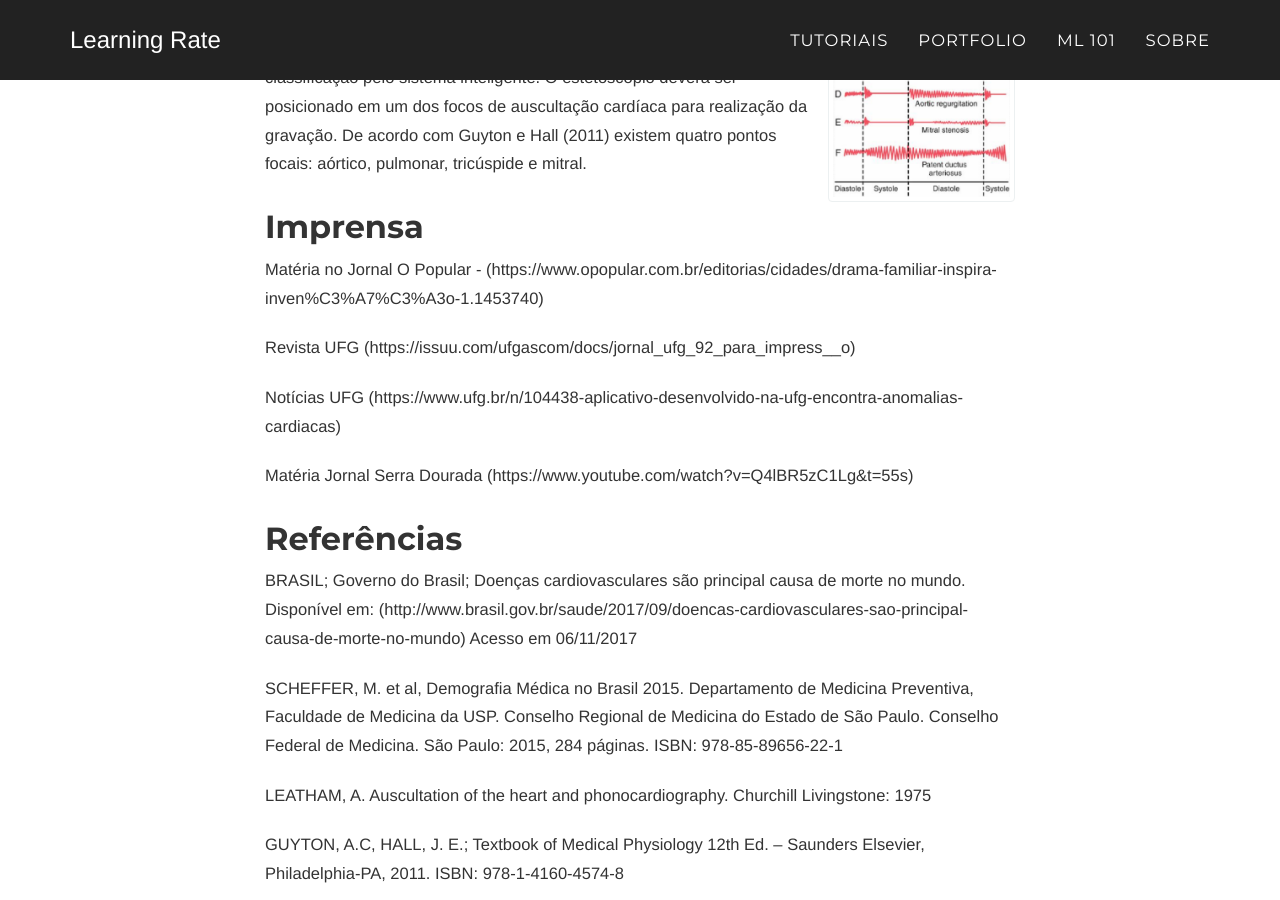
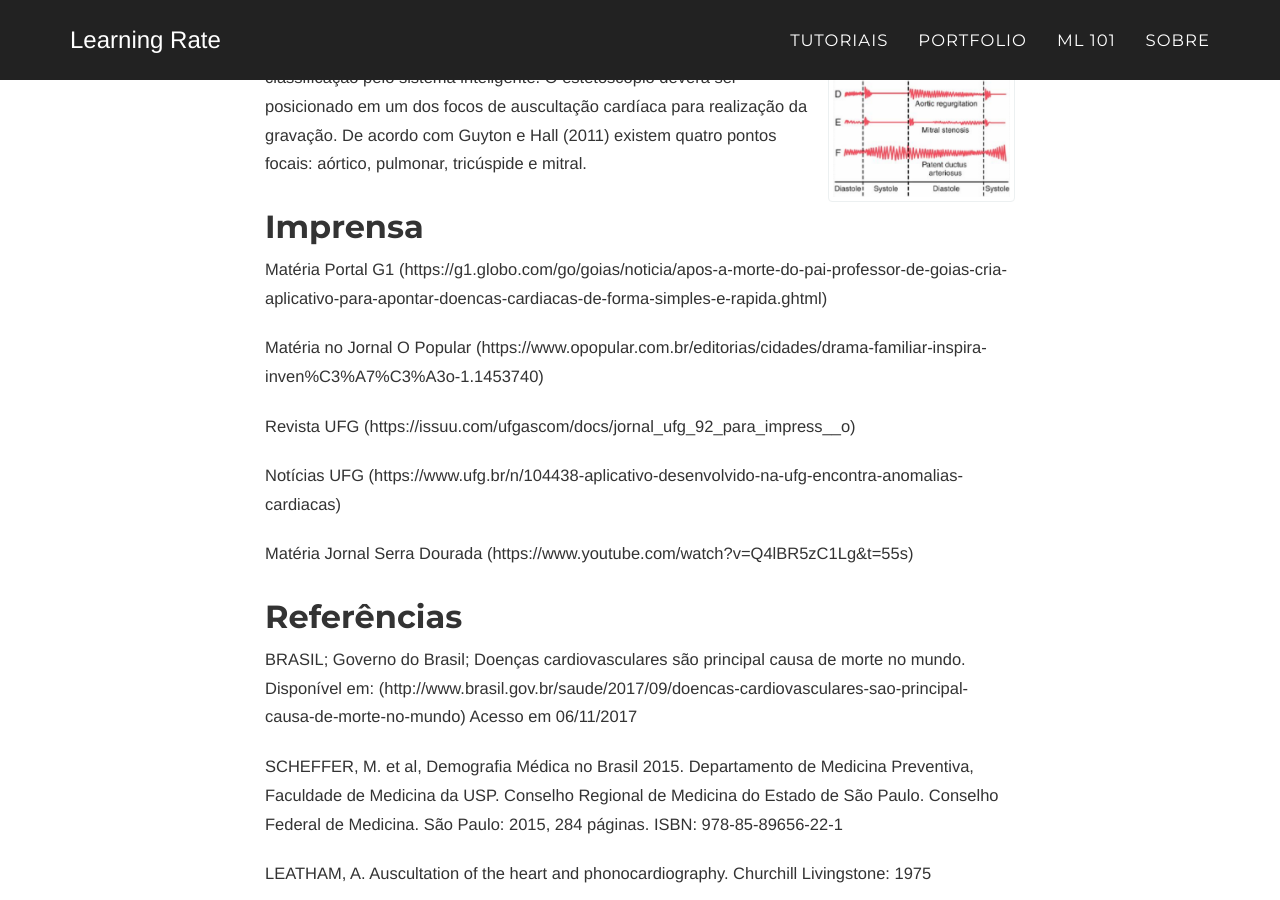
Before and after one commit to smoreira/smoreira.github.io, a Jekyll site: the page built from _posts/2018-05-30-deepcardio.md, in a window 1280 px wide and 900 px high, scrolled down 2793 px. Built offline with Jekyll 4.4.1, drawn with Linux system fonts in a browser that asks for light colours; some web fonts are replaced; comment, search, counter and statistics services are not loaded.

Commit message:
Portfolio

```diff
--- a/_posts/2018-05-30-deepcardio.md
+++ b/_posts/2018-05-30-deepcardio.md
@@ -42,7 +42,9 @@ Uma interface de usuário será desenvolvida para realizar a captura de áudio a
 
 ## Imprensa
 
-Matéria no Jornal O Popular - (https://www.opopular.com.br/editorias/cidades/drama-familiar-inspira-inven%C3%A7%C3%A3o-1.1453740)
+Matéria Portal G1 (https://g1.globo.com/go/goias/noticia/apos-a-morte-do-pai-professor-de-goias-cria-aplicativo-para-apontar-doencas-cardiacas-de-forma-simples-e-rapida.ghtml)
+
+Matéria no Jornal O Popular (https://www.opopular.com.br/editorias/cidades/drama-familiar-inspira-inven%C3%A7%C3%A3o-1.1453740)
 
 Revista UFG (https://issuu.com/ufgascom/docs/jornal_ufg_92_para_impress__o)
 
```
